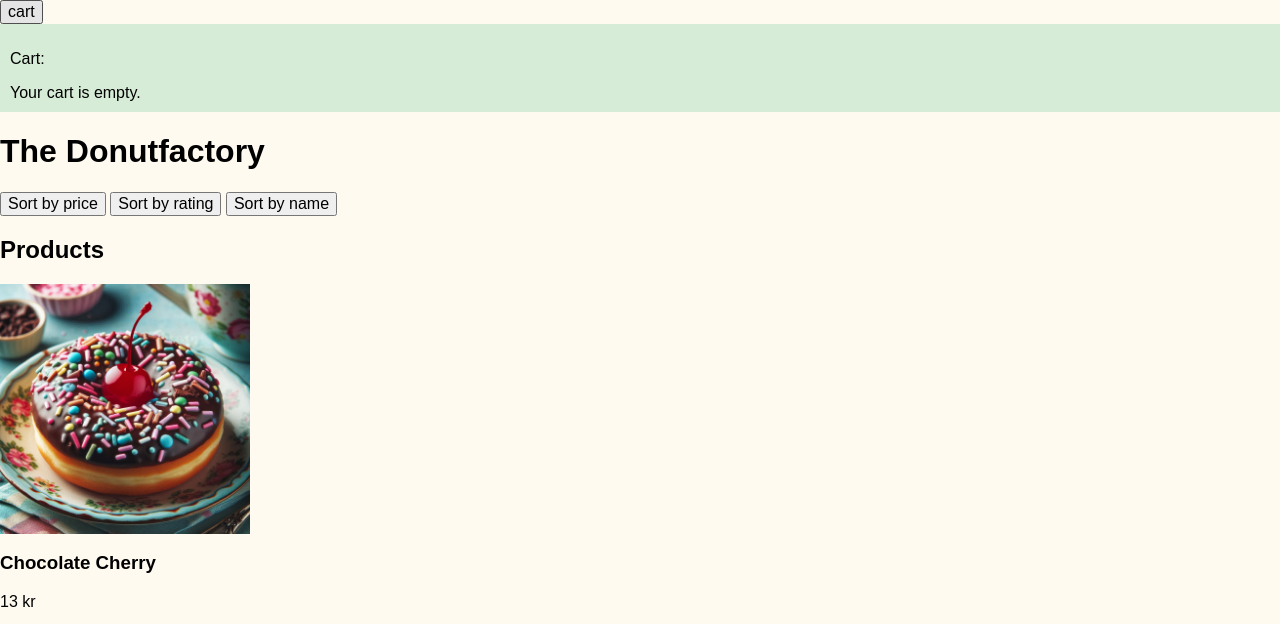
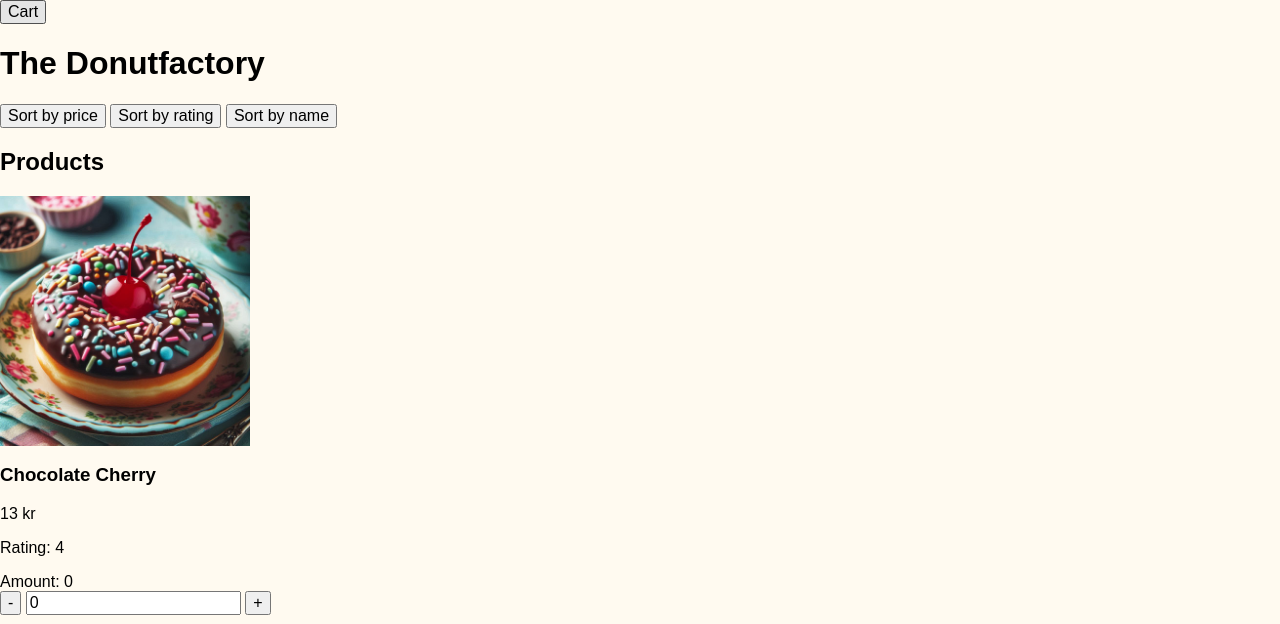
Before and after one commit to Biehlen/fed24d-js-intro-inl-1-webshop-Biehlen, a plain HTML site: page index.html in a window 1280 px wide. Shown: the top 624 px of the page. Drawn offline with Linux system fonts and the light colour scheme.

Commit message:
changed order

```diff
--- a/index.html
+++ b/index.html
@@ -10,15 +10,9 @@
 <body>
     <main>
         <header>
-            <button>cart</button>
-            <div class="cart">
-                <p>Cart:</p>
-                    <!----- Lista med produkter som man har lagt i sin varukorg
-                    - generera med js ------>
-                    <div id="cart-summary">Your cart is empty.</div>
-            </div>
+            <button>Cart</button>
+            <h1>The Donutfactory</h1>
         </header>
-        <h1>The Donutfactory</h1>
         <div>
             <button>Sort by price</button>
             <button>Sort by rating</button>
@@ -30,6 +24,14 @@
                 <!----Fyller på från javascript--->
             </div>
         </section>
+        <section>
+            <div class="cart">
+                <h3>Shoppingcart:</h3>
+                    <!----- Lista med produkter som man har lagt i sin varukorg
+                    - generera med js ------>
+                    <div id="cart-summary">Your cart is empty.</div>
+            </div>
+        </section>
     </main>
     <script src="script.js"></script>
 </body>
```
